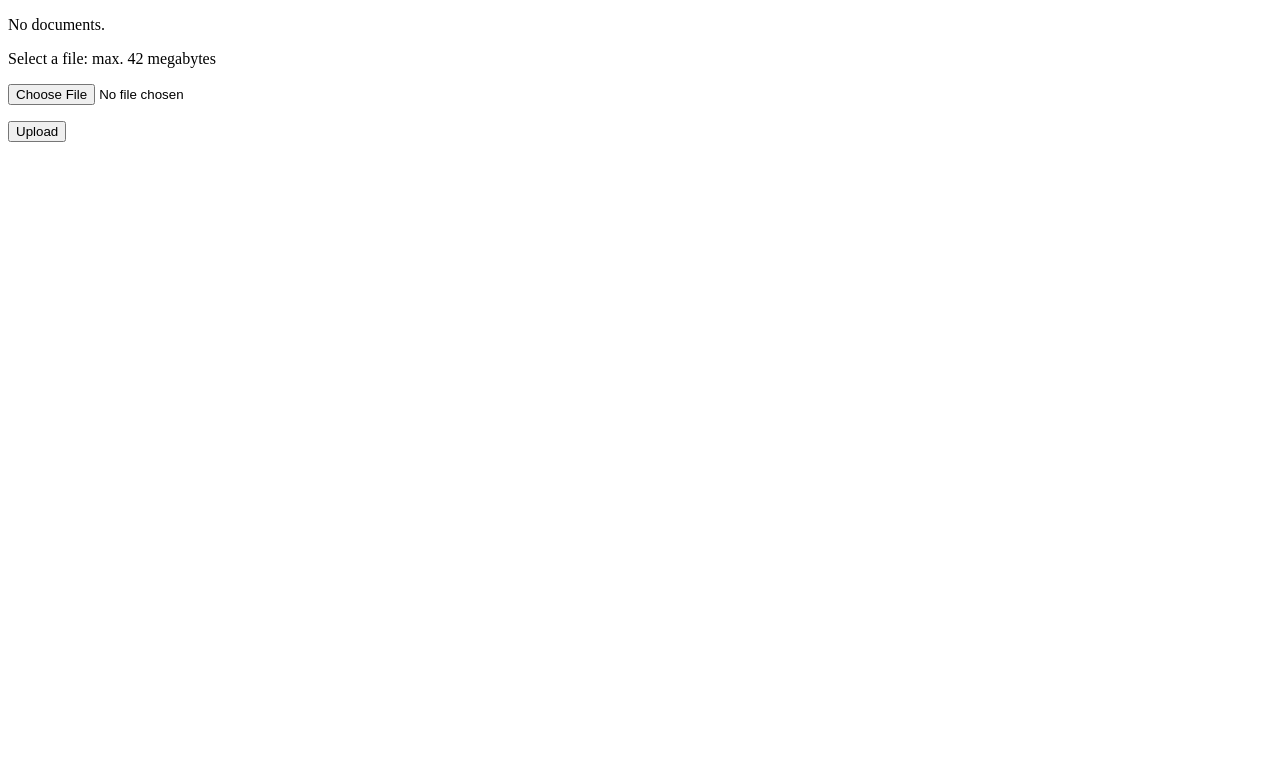
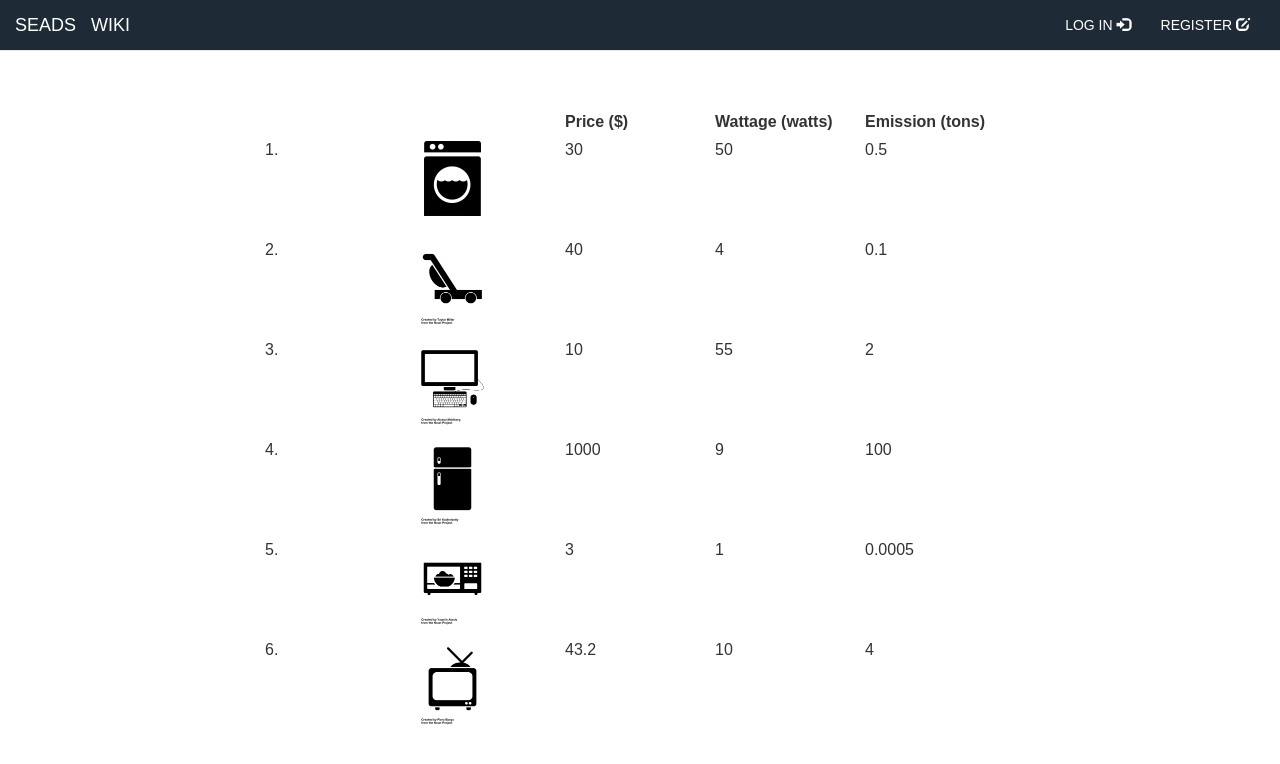
Before and after one commit to seadsystem/SEADS-Integration-Winter-2015, a Django app: page /list/ in a window 1280 px wide. Shown: the top 764 px of the page. Run offline with Django 3.2, Linux system fonts and the light colour scheme; data that the repository does not hold is empty; some libraries are stand-ins or nearby versions.

Commit message:
mockup and removed vis2

```diff
--- a/Seads-Front-Back/seadssite/seadssite/templates/list.html
+++ b/Seads-Front-Back/seadssite/seadssite/templates/list.html
@@ -1,34 +1,84 @@
-<!DOCTYPE html>
+{% extends "base.html" %}
+{% load staticfiles %}
+{% block content %}
 <html>
     <head>
-        <meta charset="utf-8">
-        <title>Minimal Django File Upload Example</title>
+        <style>
+            td div{
+                width:150px;
+                height:100px;
+            }
+            tr th{
+                padding:10px 0;
+            }
+        </style>
     </head>
+    <body>
 
-    <body>
-        <!-- List of uploaded documents -->
-        {% if documents %}
-            <ul>
-            {% for document in documents %}
-                <li><a href="{{ document.docfile.url }}">{{ document.docfile.name }}</a></li>
-            {% endfor %}
-            </ul>
-        {% else %}
-            <p>No documents.</p>
-        {% endif %}
+    <!-- Populate table with real data. This is just a mockup-->
 
-        <!-- Upload form. Note enctype attribute! -->
-        <form action="{% url "list" %}" method="post" enctype="multipart/form-data">
-            {% csrf_token %}
-            <p>{{ form.non_field_errors }}</p>
-            <p>{{ form.docfile.label_tag }} {{ form.docfile.help_text }}</p>
-            <p>
-                {{ form.docfile.errors }}
-                {{ form.docfile }}
-            </p>
-            <p><input type="submit" value="Upload" /></p>
-        </form>
+    <div id="wrapper" style="width:100%;">
+        <div id="table_wrapper" style="width:70%;margin:50px auto;">
+            <table align="center">
+                <tr>
+                    <th></th>
+                    <th></th>
+                    <th>Price ($)</th>
+                    <th>Wattage (watts)</th>
+                    <th>Emission (tons)</th>
+                </tr>
+                <tr>
+                    <td><div>1.</div></td>
+                    <td><div><img src="{% static "images/npTest/noun_118.png" %}" style="max-width:50%;height:auto;"></div></td>
+                    <td><div>30</div></td>
+                    <td><div>50</div></td>
+                    <td><div>0.5</div></td>
+                </tr>
+                <tr>
+                    <td><div>2.</div></td>
+                    <!--credit artist Taylor Miller if used production-->
+                    <td><div><img src="{% static "images/npTest/noun_25594_cc.png" %}" style="max-width:50%;height:auto;"></div></td>
+                    <td><div>40</div></td>
+                    <td><div>4</div></td>
+                    <td><div>0.1</div></td>
+                </tr>
+                <tr>
+                    <td><div>3.</div></td>
+                    <!--credit artist Alyssa Mahlberg if used production-->
+                    <td><div><img src="{% static "images/npTest/noun_3633_cc.png" %}" style="max-width:50%;height:auto;"></div></td>
+                    <td><div>10</div></td>
+                    <td><div>55</div></td>
+                    <td><div>2</div></td>
+                </tr>
+                <tr>
+                    <td><div>4.</div></td>
+                    <!--credit artist Sri Kadimisetty if used production-->
+                    <td><div><img src="{% static "images/npTest/noun_25179_cc.png" %}" style="max-width:50%;height:auto;"></div></td>
+                    <td><div>1000</div></td>
+                    <td><div>9</div></td>
+                    <td><div>100</div></td>
+                </tr>
+                <tr>
+                    <td><div>5.</div></td>
+                    <!--credit artist Yazmin Alanis if used production-->
+                    <td><div><img src="{% static "images/npTest/noun_114485_cc.png" %}" style="max-width:50%;height:auto;"></div></td>
+                    <td><div>3</div></td>
+                    <td><div>1</div></td>
+                    <td><div>0.0005</div></td>
+                </tr>
+                <tr>
+                    <td><div>6.</div></td>
+                    <!--credit artist Piero Borgo if used production-->
+                    <td><div><img src="{% static "images/npTest/noun_2650_cc.png" %}" style="max-width:50%;height:auto;"></div></td>
+                    <td><div>43.2</div></td>
+                    <td><div>10</div></td>
+                    <td><div>4</div></td>
+                </tr>
+            </table>
+        </div>
+    </div>
 
     </body>
 
 </html>
+{% endblock %}
```
Also changed, not shown: Seads-Front-Back/seadssite/SeadsFront/static/images/npTest/noun_114485_cc.png (added), Seads-Front-Back/seadssite/SeadsFront/static/images/npTest/noun_118.png (added), Seads-Front-Back/seadssite/SeadsFront/static/images/npTest/noun_25179_cc.png (added), Seads-Front-Back/seadssite/SeadsFront/static/images/npTest/noun_25594_cc.png (added), Seads-Front-Back/seadssite/SeadsFront/static/images/npTest/noun_2650_cc.png (added), Seads-Front-Back/seadssite/SeadsFront/static/images/npTest/noun_3633_cc.png (added).
